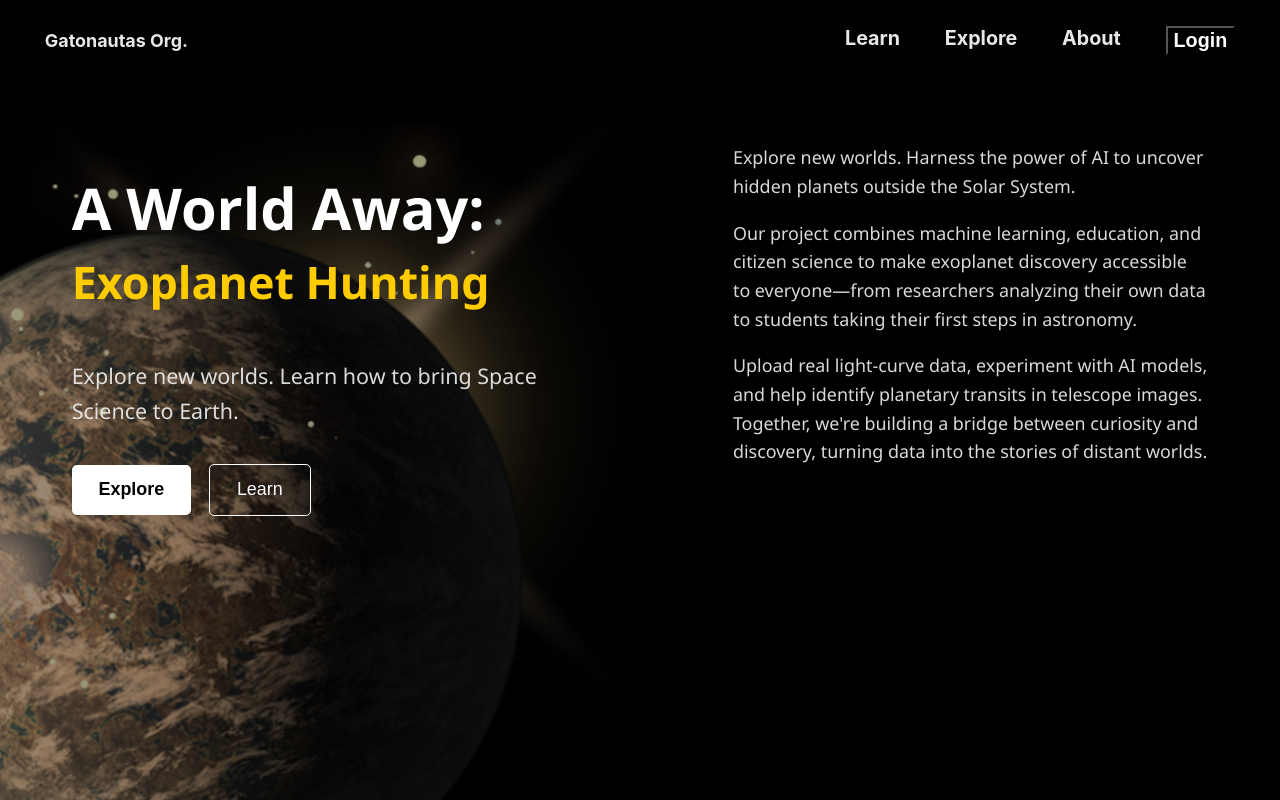
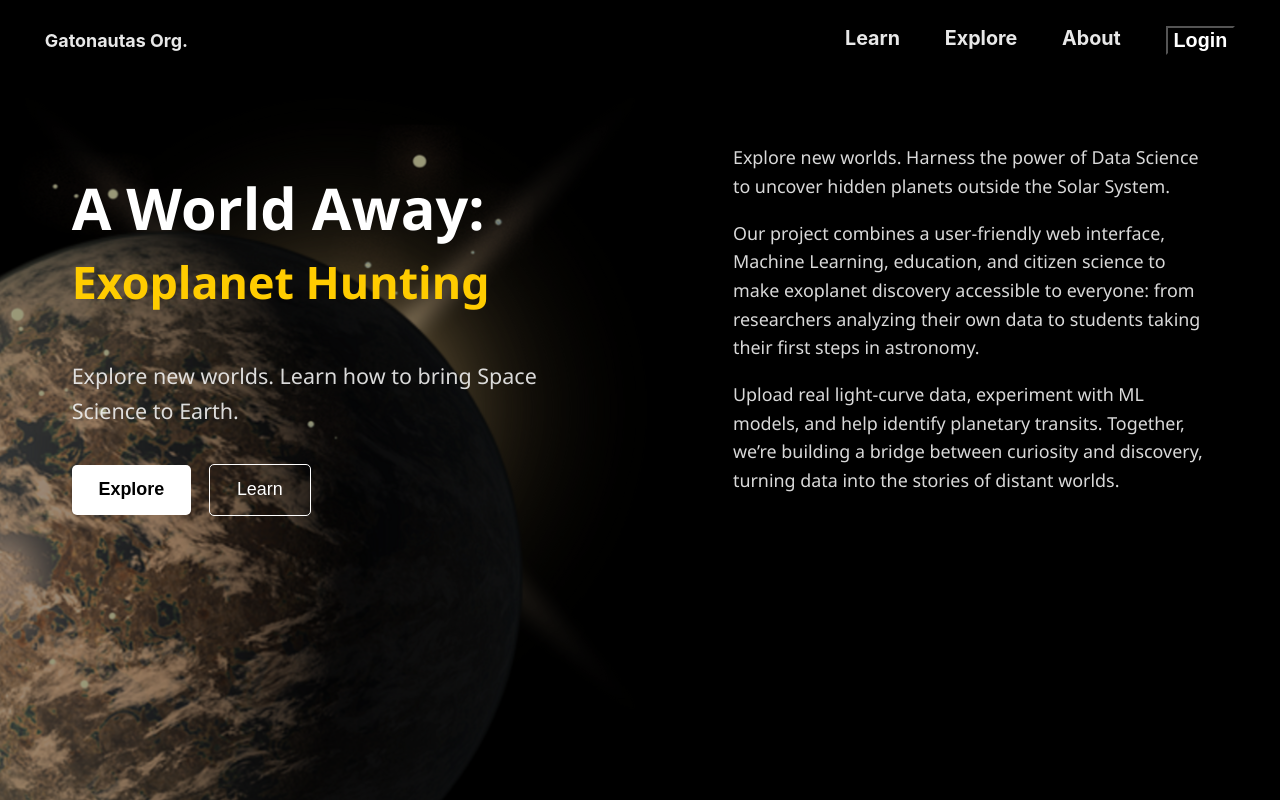
Before and after one commit to Mykaell-Max/Gatonautas, a React (Vite) app in the folder web/front-end/: page / in a window 1280 px wide. Built offline with nearby package versions, Linux system fonts and the light colour scheme; a web font is replaced by a local one.

Commit message:
novo texto

```diff
--- a/web/front-end/src/pages/Home/View/HomeView.tsx
+++ b/web/front-end/src/pages/Home/View/HomeView.tsx
@@ -27,13 +27,13 @@ const HomeView = () => {
 
         <div className="hero-description">
           <p>
-            Explore new worlds. Harness the power of AI to uncover hidden planets outside the Solar System.
+            Explore new worlds. Harness the power of Data Science to uncover hidden planets outside the Solar System.
           </p>
           <p>
-            Our project combines machine learning, education, and citizen science to make exoplanet discovery accessible to everyone—from researchers analyzing their own data to students taking their first steps in astronomy.
+            Our project combines a user-friendly web interface, Machine Learning, education, and citizen science to make exoplanet discovery accessible to everyone: from researchers analyzing their own data to students taking their first steps in astronomy.
           </p>
           <p>
-            Upload real light-curve data, experiment with AI models, and help identify planetary transits in telescope images. Together, we're building a bridge between curiosity and discovery, turning data into the stories of distant worlds.
+            Upload real light-curve data, experiment with ML models, and help identify planetary transits. Together, we’re building a bridge between curiosity and discovery, turning data into the stories of distant worlds.
           </p>
         </div>
       </section>
```
